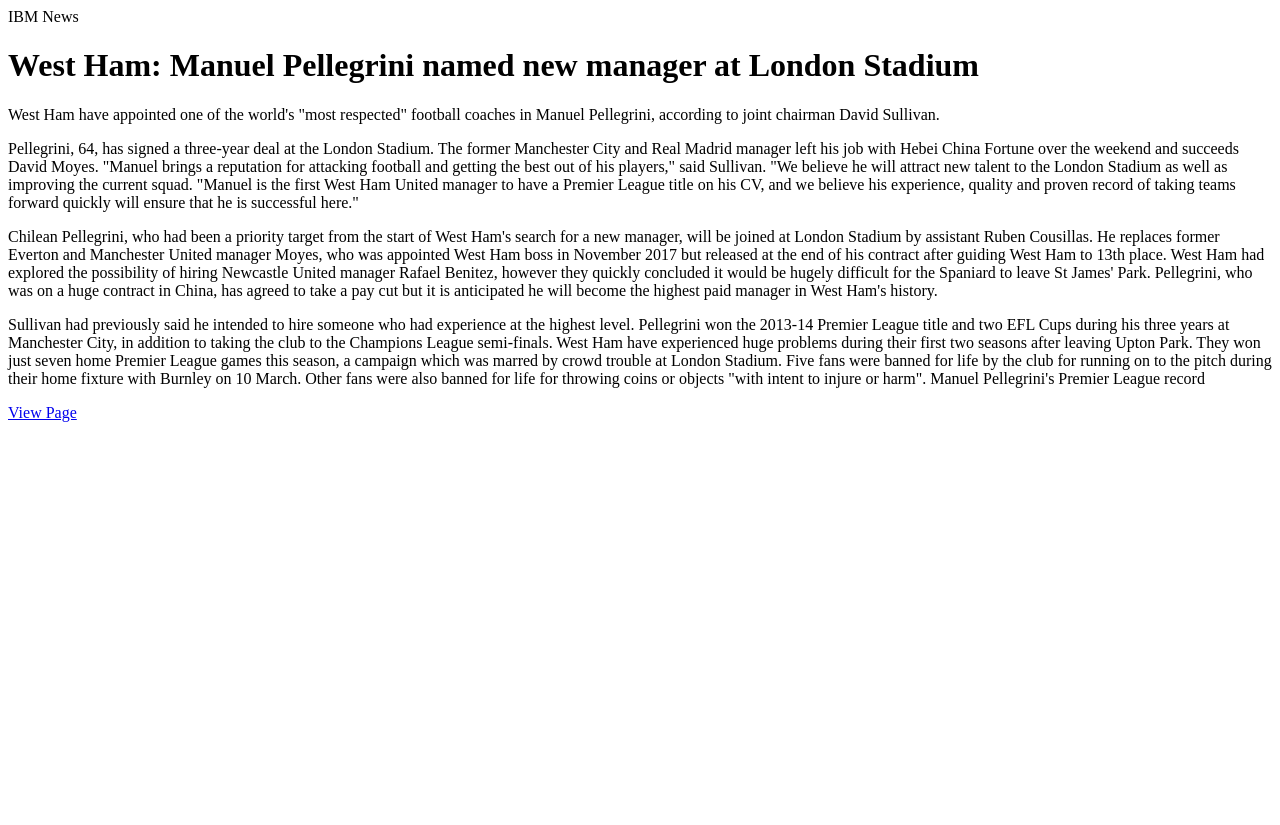
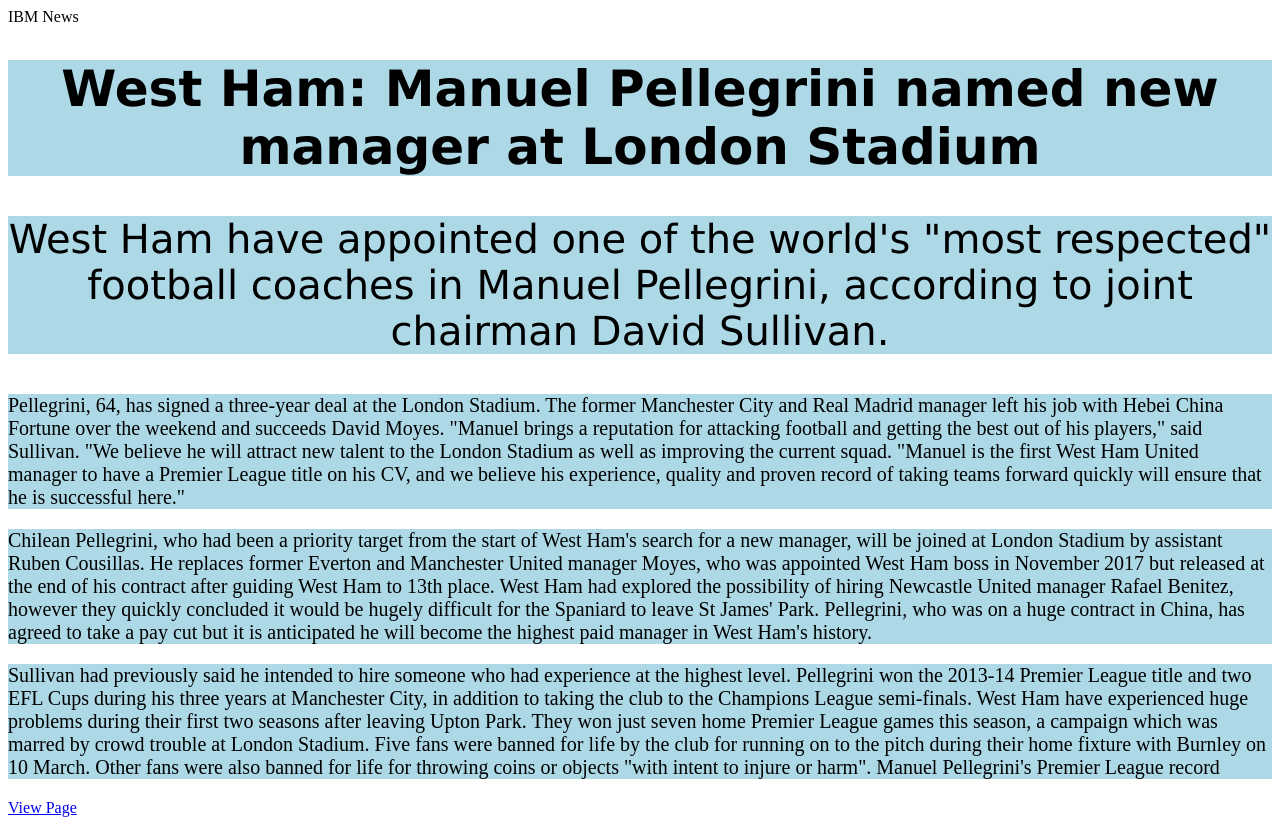
Before and after one commit to Jakevella13/West-Ham---Pellegrini, a plain HTML site: page index.html in a window 1280 px wide. Before the commit the page ends 800 px from the top, so only its background shows below. Drawn offline with Linux system fonts and the light colour scheme.

Commit message:
Update index.html

```diff
--- a/index.html
+++ b/index.html
@@ -3,7 +3,7 @@
   </head>
   <body>
 
-    <link rel"stylesheet" href="index.css">
+    <link rel="stylesheet" href="index.css">
 
          <h1 class="heading1">West Ham: Manuel Pellegrini named new manager at London Stadium</h1>
 <p class="paragraph1"> West Ham have appointed one of the world's "most respected" football coaches in Manuel Pellegrini, according to joint chairman David Sullivan.</p>
```
